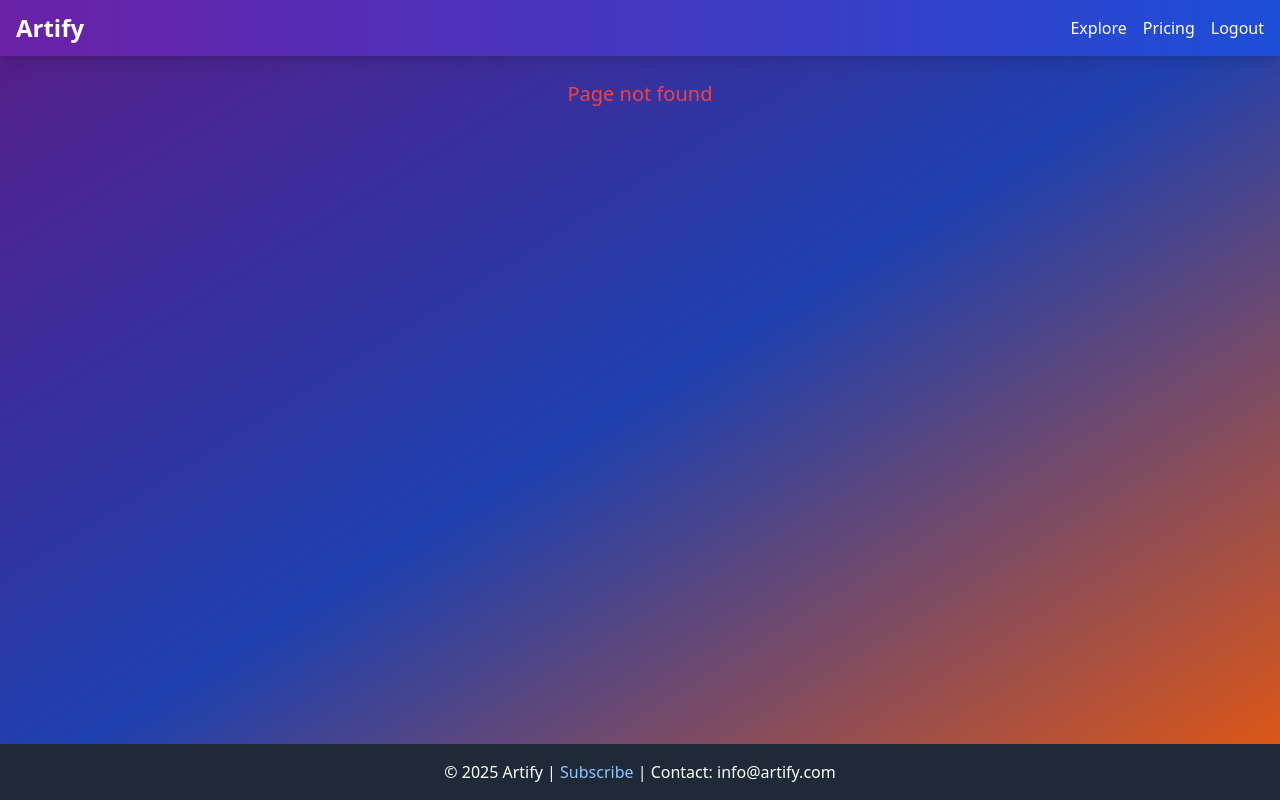
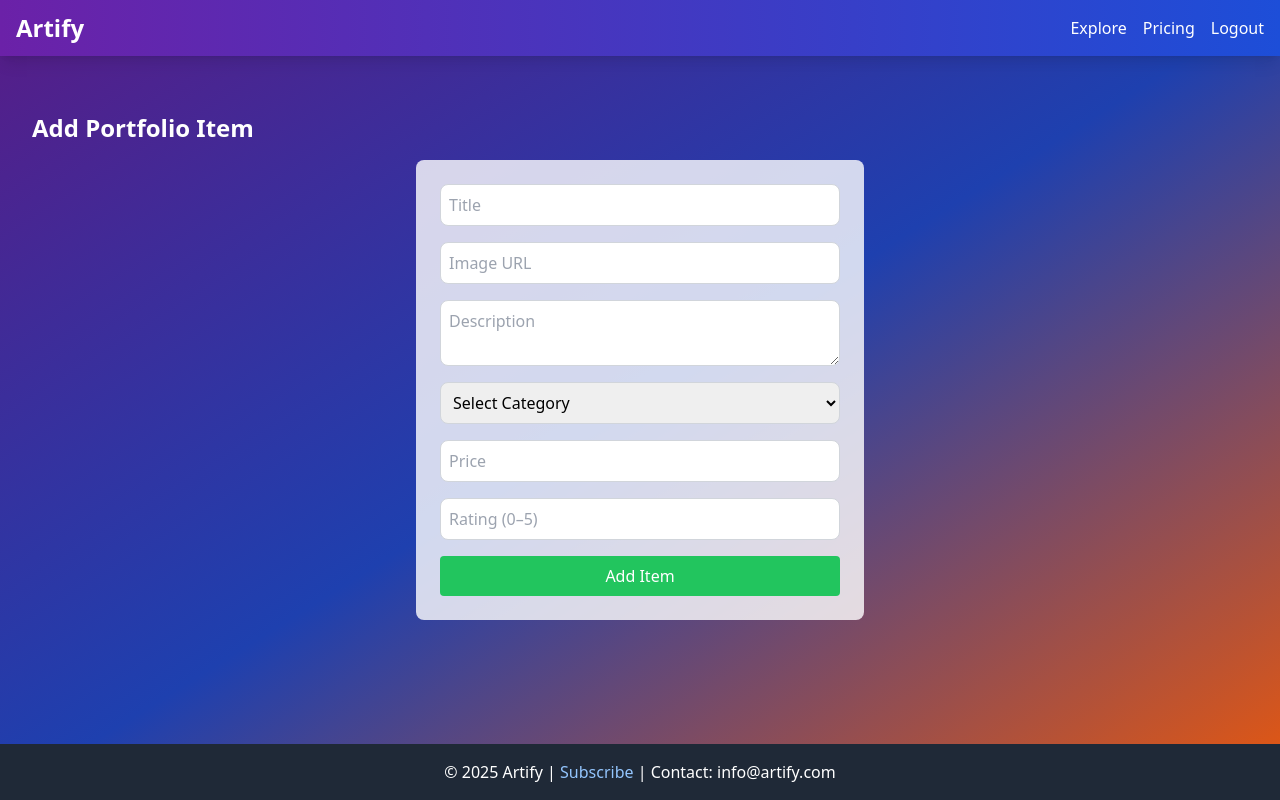
Before and after one commit to Nick-Nyler/digital-portfolio-booking-app, a React (Create React App) app in the folder client/: page /creator/add-portfolio in a window 1280 px wide. Before the commit this address had no page. Built offline with nearby package versions, Linux system fonts and the light colour scheme; sample sign-in values are in the browser's storage.

Commit message:
made some changes

```diff
--- a/client/src/App.js
+++ b/client/src/App.js
@@ -15,6 +15,7 @@ import Pricing from './components/Pricing';
 import Profile from './components/Profile';
 import Calendar from './components/Calendar';
 import RateCard from './components/RateCard';
+import PortfolioForm from './components/PortfolioForm';  // ← added
 
 const PrivateRoute = ({ children }) => {
   const token = localStorage.getItem('token');
@@ -45,13 +46,34 @@ function App() {
           <Route path="/login" element={<Login setIsAuthenticated={setIsAuthenticated} />} />
           <Route path="/signup" element={<Signup setIsAuthenticated={setIsAuthenticated} />} />
 
-          <Route path="/book/:creatorId" element={<PrivateRoute><BookingForm /></PrivateRoute>} />
+          <Route
+            path="/book/:creatorId"
+            element={<PrivateRoute><BookingForm /></PrivateRoute>}
+          />
           <Route path="/booking/:creatorId" element={<BookingForm />} />
-          <Route path="/booking/confirm" element={<PrivateRoute><BookingConfirm /></PrivateRoute>} />
-          <Route path="/ratecard/:id" element={<PrivateRoute><RateCard /></PrivateRoute>} />
+          <Route
+            path="/booking/confirm"
+            element={<PrivateRoute><BookingConfirm /></PrivateRoute>}
+          />
+          <Route
+            path="/ratecard/:id"
+            element={<PrivateRoute><RateCard /></PrivateRoute>}
+          />
 
-          <Route path="/creator-dashboard" element={<PrivateRoute><CreatorDashboard /></PrivateRoute>} />
-          <Route path="/client-dashboard" element={<PrivateRoute><ClientDashboard /></PrivateRoute>} />
+          {/* NEW: Creator add-portfolio route */}
+          <Route
+            path="/creator/add-portfolio"
+            element={<PrivateRoute><PortfolioForm /></PrivateRoute>}
+          />
+
+          <Route
+            path="/creator-dashboard"
+            element={<PrivateRoute><CreatorDashboard /></PrivateRoute>}
+          />
+          <Route
+            path="/client-dashboard"
+            element={<PrivateRoute><ClientDashboard /></PrivateRoute>}
+          />
 
           <Route path="/profile" element={<PrivateRoute><Profile /></PrivateRoute>} />
           <Route path="/calendar" element={<PrivateRoute><Calendar /></PrivateRoute>} />
--- a/client/src/components/CreatorDashboard.js
+++ b/client/src/components/CreatorDashboard.js
@@ -116,6 +116,16 @@ function CreatorDashboard() {
 
       <h2 className="text-3xl font-bold mb-6">Creator Dashboard</h2>
 
+      {/* ── Add Portfolio CTA ───────────────────── */}
+      <motion.div initial={{ opacity: 0 }} animate={{ opacity: 1 }} className="mb-6 text-right">
+        <Link
+          to="/creator/add-portfolio"
+          className="inline-block bg-green-500 text-white px-4 py-2 rounded hover:bg-green-600 transition"
+        >
+          Add Portfolio Item
+        </Link>
+      </motion.div>
+
       {/* ── Profile Edit Form ───────────────────── */}
       <motion.div initial={{ opacity: 0 }} animate={{ opacity: 1 }} className="mb-8">
         <h3 className="text-2xl font-semibold mb-4">Your Profile</h3>
--- a/client/src/components/Home.js
+++ b/client/src/components/Home.js
@@ -8,12 +8,26 @@ import { API_URL } from '../api';
 function Home() {
   const { data: portfolioItems = [], isLoading, error } = useQuery({
     queryKey: ['portfolioItems'],
-    queryFn: () =>
-      fetch(`${API_URL}/public-portfolio-items`)
-        .then(res => {
-          if (!res.ok) throw new Error('Failed to fetch portfolio items');
-          return res.json();
-        }),
+    queryFn: async () => {
+      // Fetch public items first
+      const publicRes = await fetch(`${API_URL}/public-portfolio-items`);
+      if (!publicRes.ok) throw new Error('Failed to fetch public portfolio items');
+      const publicItems = await publicRes.json();
+
+      // Attempt to fetch creator's own items if logged in
+      const token = localStorage.getItem('token');
+      if (!token) return publicItems;
+      try {
+        const privateRes = await fetch(`${API_URL}/portfolio-items`, {
+          headers: { Authorization: `Bearer ${token}` },
+        });
+        if (!privateRes.ok) return publicItems;
+        const privateItems = await privateRes.json();
+        return [...publicItems, ...privateItems];
+      } catch {
+        return publicItems;
+      }
+    },
     retry: 1,
   });
 
@@ -22,15 +36,13 @@ function Home() {
   const [priceRange, setPriceRange] = useState([0, 100]);
   const [rating, setRating] = useState(0);
 
-  const filteredItems = Array.isArray(portfolioItems)
-    ? portfolioItems.filter(item =>
+  const filteredItems = portfolioItems.filter(item =>
     item.title.toLowerCase().includes(search.toLowerCase()) &&
     (category === '' || item.category === category) &&
     item.price >= priceRange[0] &&
     item.price <= priceRange[1] &&
     (!rating || item.rating >= rating)
-      )
-    : [];
+  );
 
   return (
     <div className="min-h-screen">
@@ -44,6 +56,7 @@ function Home() {
         <p className="text-lg mb-6">
           Unleash your creativity with stunning portfolios and seamless bookings.
         </p>
+        <Link to="/signup?role=creator">
           <motion.button
             whileHover={{ scale: 1.1 }}
             whileTap={{ scale: 0.9 }}
@@ -51,6 +64,7 @@ function Home() {
           >
             Start Creating
           </motion.button>
+        </Link>
       </motion.section>
 
       <div className="container mx-auto px-4 py-8">
@@ -90,7 +104,7 @@ function Home() {
           />
         </div>
 
-        {isLoading && <p className="text-center">Loading...</p>}
+        {isLoading && <p className="text-center text-white">Loading...</p>}
         {error && (
           <p className="text-center text-red-300">
             Error loading items: {error.message}
@@ -110,8 +124,8 @@ function Home() {
                   alt={item.title}
                   className="w-full h-48 object-cover"
                 />
-                <div className="p-4">
-                  <h3 className="text-xl font-semibold text-white">
+                <div className="p-4 text-white">
+                  <h3 className="text-xl font-semibold">
                     {item.title}
                   </h3>
                   <p className="text-gray-300">{item.category}</p>
--- a/client/src/components/PortfolioDetail.js
+++ b/client/src/components/PortfolioDetail.js
@@ -1,8 +1,8 @@
 // src/components/PortfolioDetail.js
 import React, { useState, useEffect } from 'react';
-import { useParams, Link, useNavigate } from 'react-router-dom';
+import { useParams, useNavigate } from 'react-router-dom';
 import { motion } from 'framer-motion';
-import { API_URL } from '../api';   // ← import your API_URL helper
+import { API_URL } from '../api';
 
 function PortfolioDetail() {
   const navigate = useNavigate();
@@ -26,6 +26,15 @@ function PortfolioDetail() {
       .finally(() => setLoading(false));
   }, [creatorId]);
 
+  const handleBookClick = () => {
+    const token = localStorage.getItem('token');
+    if (!token) {
+      navigate('/login?role=client');
+    } else {
+      navigate(`/book/${creatorId}`);
+    }
+  };
+
   if (loading) return <p className="text-center">Loading portfolio…</p>;
   if (error)   return <p className="text-center text-red-300">Error loading portfolio items.</p>;
   if (!items.length) return <p className="text-center">No portfolio items found for this creator.</p>;
@@ -43,7 +52,7 @@ function PortfolioDetail() {
       <motion.h2
         initial={{ opacity: 0 }}
         animate={{ opacity: 1 }}
-        className="text-3xl font-bold mb-6 text-center"
+        className="text-3xl font-bold mb-6 text-center text-white"
       >
         Creator’s Portfolio
       </motion.h2>
@@ -60,19 +69,18 @@ function PortfolioDetail() {
               alt={item.title}
               className="w-full h-48 object-cover"
             />
-            <div className="p-4">
-              <h3 className="text-xl font-semibold text-white">{item.title}</h3>
+            <div className="p-4 text-white">
+              <h3 className="text-xl font-semibold">{item.title}</h3>
               <p className="text-gray-300">{item.category}</p>
               <p>Price: ${item.price}</p>
               <p>Rating: {item.rating || 'N/A'}</p>
 
-              <Link
-                to={`/booking/${item.user_id}`}
-                state={{ creatorName: item.creator }}
-                className="mt-3 inline-block bg-green-500 text-white px-4 py-2 rounded hover:bg-green-600 transition"
+              <button
+                onClick={handleBookClick}
+                className="mt-3 bg-green-500 text-white px-4 py-2 rounded hover:bg-green-600 transition"
               >
                 Book This Creator
-              </Link>
+              </button>
             </div>
           </motion.div>
         ))}
--- /dev/null
+++ b/client/src/components/PortfolioForm.js
@@ -0,0 +1,136 @@
+// src/components/PortfolioForm.js
+import React, { useState } from 'react';
+import { useNavigate } from 'react-router-dom';
+import { useQueryClient } from '@tanstack/react-query';
+import { toast } from 'react-toastify';
+import { API_URL } from '../api';
+
+const PortfolioForm = () => {
+  const [form, setForm] = useState({
+    title: '',
+    image_url: '',
+    description: '',
+    category: '',
+    price: '',
+    rating: '',
+  });
+  const [isSubmitting, setIsSubmitting] = useState(false);
+  const navigate = useNavigate();
+  const queryClient = useQueryClient();
+
+  const handleChange = (e) => {
+    const { name, value } = e.target;
+    setForm((prev) => ({ ...prev, [name]: value }));
+  };
+
+  const handleSubmit = async (e) => {
+    e.preventDefault();
+    setIsSubmitting(true);
+    try {
+      const res = await fetch(`${API_URL}/portfolio-items`, {
+        method: 'POST',
+        headers: {
+          'Content-Type': 'application/json',
+          Authorization: `Bearer ${localStorage.getItem('token')}`,
+        },
+        body: JSON.stringify({
+          title: form.title,
+          image_url: form.image_url,
+          description: form.description,
+          category: form.category,
+          price: parseFloat(form.price),
+          rating: parseFloat(form.rating) || 0,
+        }),
+      });
+      if (!res.ok) {
+        const err = await res.json();
+        throw new Error(err.message || 'Failed to add portfolio item');
+      }
+      toast.success('Portfolio item added!');
+      // Invalidate cache so home refetches
+      queryClient.invalidateQueries(['portfolioItems']);
+      // Go back to home to see it
+      navigate('/');
+    } catch (error) {
+      toast.error(error.message);
+    } finally {
+      setIsSubmitting(false);
+    }
+  };
+
+  return (
+    <div className="container mx-auto px-4 py-8">
+      <h2 className="text-2xl font-bold mb-4 text-white">Add Portfolio Item</h2>
+      <form
+        onSubmit={handleSubmit}
+        className="max-w-md mx-auto flex flex-col gap-4 bg-white/80 p-6 rounded-lg"
+      >
+        <input
+          name="title"
+          value={form.title}
+          onChange={handleChange}
+          placeholder="Title"
+          className="p-2 rounded-lg border border-gray-300 text-black"
+          required
+        />
+        <input
+          name="image_url"
+          value={form.image_url}
+          onChange={handleChange}
+          placeholder="Image URL"
+          className="p-2 rounded-lg border border-gray-300 text-black"
+          required
+        />
+        <textarea
+          name="description"
+          value={form.description}
+          onChange={handleChange}
+          placeholder="Description"
+          className="p-2 rounded-lg border border-gray-300 text-black"
+          required
+        />
+        <select
+          name="category"
+          value={form.category}
+          onChange={handleChange}
+          className="p-2 rounded-lg border border-gray-300 text-black"
+          required
+        >
+          <option value="">Select Category</option>
+          <option value="Painting">Painting</option>
+          <option value="Photography">Photography</option>
+          <option value="Sculpture">Sculpture</option>
+        </select>
+        <input
+          name="price"
+          type="number"
+          step="0.01"
+          value={form.price}
+          onChange={handleChange}
+          placeholder="Price"
+          className="p-2 rounded-lg border border-gray-300 text-black"
+          required
+        />
+        <input
+          name="rating"
+          type="number"
+          step="0.1"
+          max="5"
+          value={form.rating}
+          onChange={handleChange}
+          placeholder="Rating (0–5)"
+          className="p-2 rounded-lg border border-gray-300 text-black"
+        />
+        <button
+          type="submit"
+          disabled={isSubmitting}
+          className="bg-green-500 text-white py-2 rounded hover:bg-green-600 transition"
+        >
+          {isSubmitting ? 'Adding…' : 'Add Item'}
+        </button>
+      </form>
+    </div>
+  );
+};
+
+export default PortfolioForm;
--- a/client/src/components/Pricing.js
+++ b/client/src/components/Pricing.js
@@ -1,47 +1,57 @@
+// src/components/Pricing.js
 import React from 'react';
 import { motion } from 'framer-motion';
 
+const feeTiers = [
+  {
+    id: 'creators',
+    title: 'Creators (Sellers)',
+    details: [
+      '20% flat fee on every booking',
+      'Tiered discount: 15% on first $500 earned, 10% thereafter',
+    ],
+  },
+  {
+    id: 'clients',
+    title: 'Clients (Buyers)',
+    details: [
+      '5% service fee on every booking total',
+      'Flat $3 fee on bookings under $100',
+    ],
+  },
+];
+
 function Pricing() {
   return (
-    <motion.div
-      initial={{ opacity: 0, y: 20 }}
-      animate={{ opacity: 1, y: 0 }}
-      className="container mx-auto px-4 py-8 text-center"
-    >
-      <h2 className="text-3xl font-bold mb-6">Pricing Plans</h2>
-      <div className="grid grid-cols-1 md:grid-cols-2 gap-6">
-        <motion.div
-          whileHover={{ scale: 1.05 }}
-          className="bg-white/20 backdrop-blur-md p-6 rounded-lg"
-        >
-          <h3 className="text-xl font-semibold mb-2">Basic</h3>
-          <p className="text-2xl mb-4">$5/month</p>
-          <ul className="text-left text-gray-300">
-            <li>5 Portfolio Items</li>
-            <li>Basic Booking</li>
-          </ul>
-        </motion.div>
-        <motion.div
-          whileHover={{ scale: 1.05 }}
-          className="bg-white/20 backdrop-blur-md p-6 rounded-lg"
-        >
-          <h3 className="text-xl font-semibold mb-2">Pro</h3>
-          <p className="text-2xl mb-4">$15/month</p>
-          <ul className="text-left text-gray-300">
-            <li>Unlimited Items</li>
-            <li>Analytics</li>
-            <li>Priority Support</li>
-          </ul>
-        </motion.div>
-      </div>
-      <motion.a
-        href="mailto:info@artify.com?subject=Subscription Inquiry"
-        className="mt-6 inline-block bg-orange-500 text-white px-6 py-3 rounded-full hover:bg-orange-600 transition"
-        whileHover={{ scale: 1.05 }}
+    <div className="min-h-screen">
+      <motion.section
+        initial={{ opacity: 0, y: 30 }}
+        animate={{ opacity: 1, y: 0 }}
+        transition={{ duration: 0.6 }}
+        className="text-center py-16 bg-gradient-to-b from-purple-800 to-blue-700"
       >
-        Contact for Subscription
-      </motion.a>
-    </motion.div>
+        <h1 className="text-4xl font-bold text-white mb-8">Fee Structure</h1>
+        <div className="container mx-auto px-4 grid grid-cols-1 md:grid-cols-2 gap-8">
+          {feeTiers.map((tier) => (
+            <motion.div
+              key={tier.id}
+              whileHover={{ scale: 1.03 }}
+              className="bg-white/20 backdrop-blur-md rounded-lg p-8 flex flex-col"
+            >
+              <h2 className="text-2xl font-semibold text-white mb-4">{tier.title}</h2>
+              <ul className="text-white text-left list-disc pl-5 mb-6">
+                {tier.details.map((d, idx) => (
+                  <li key={idx}>{d}</li>
+                ))}
+              </ul>
+            </motion.div>
+          ))}
+        </div>
+        <p className="mt-12 text-white">
+          Transparent, competitive fees so you know exactly what you pay.
+        </p>
+      </motion.section>
+    </div>
   );
 }
 
--- a/client/src/components/Signup.js
+++ b/client/src/components/Signup.js
@@ -1,11 +1,11 @@
 // src/components/Signup.js
 import React from 'react';
 import { Formik, Form, Field, ErrorMessage } from 'formik';
-import { useNavigate } from 'react-router-dom';
+import { useNavigate, useSearchParams } from 'react-router-dom';
 import { toast } from 'react-toastify';
 import * as Yup from 'yup';
 import { motion } from 'framer-motion';
-import { API_URL } from '../api';  // ← pull in your API helper
+import { API_URL } from '../api';
 
 const SignupSchema = Yup.object().shape({
   username: Yup.string()
@@ -25,9 +25,11 @@ const SignupSchema = Yup.object().shape({
 
 function Signup({ setIsAuthenticated }) {
   const navigate = useNavigate();
+  const [searchParams] = useSearchParams();
+  const defaultRole = searchParams.get('role') || '';
 
   const handleSubmit = (values, { setSubmitting }) => {
-    fetch(`${API_URL}/auth`, {           // ← use API_URL here
+    fetch(`${API_URL}/auth`, {
       method: 'PUT',
       headers: { 'Content-Type': 'application/json' },
       body: JSON.stringify(values),
@@ -57,7 +59,12 @@ function Signup({ setIsAuthenticated }) {
     >
       <h2 className="text-3xl font-bold mb-6 text-center">Sign Up</h2>
       <Formik
-        initialValues={{ username: '', email: '', password: '', role: '' }}
+        initialValues={{
+          username: '',
+          email: '',
+          password: '',
+          role: defaultRole,
+        }}
         validationSchema={SignupSchema}
         onSubmit={handleSubmit}
       >
@@ -143,7 +150,7 @@ function Signup({ setIsAuthenticated }) {
               whileHover={{ scale: 1.05 }}
               whileTap={{ scale: 0.95 }}
             >
-              Sign Up
+              {isSubmitting ? 'Signing Up…' : 'Sign Up'}
             </motion.button>
           </Form>
         )}
--- a/client/src/index.js
+++ b/client/src/index.js
@@ -1,3 +1,4 @@
+// src/index.js
 import React from 'react';
 import ReactDOM from 'react-dom';
 import App from './App';
@@ -7,7 +8,13 @@ import 'react-toastify/dist/ReactToastify.css';
 import { BrowserRouter } from 'react-router-dom';
 
 const queryClient = new QueryClient({
-  defaultOptions: { queries: { retry: 1, staleTime: 5 * 60 * 1000 } },
+  defaultOptions: {
+    queries: {
+      retry: 1,
+      staleTime: 5 * 60 * 1000,
+    },
+    // keep mutations default, remove empty override
+  },
 });
 
 ReactDOM.render(
```
Lines whose indentation alone changed are shown as unchanged.
